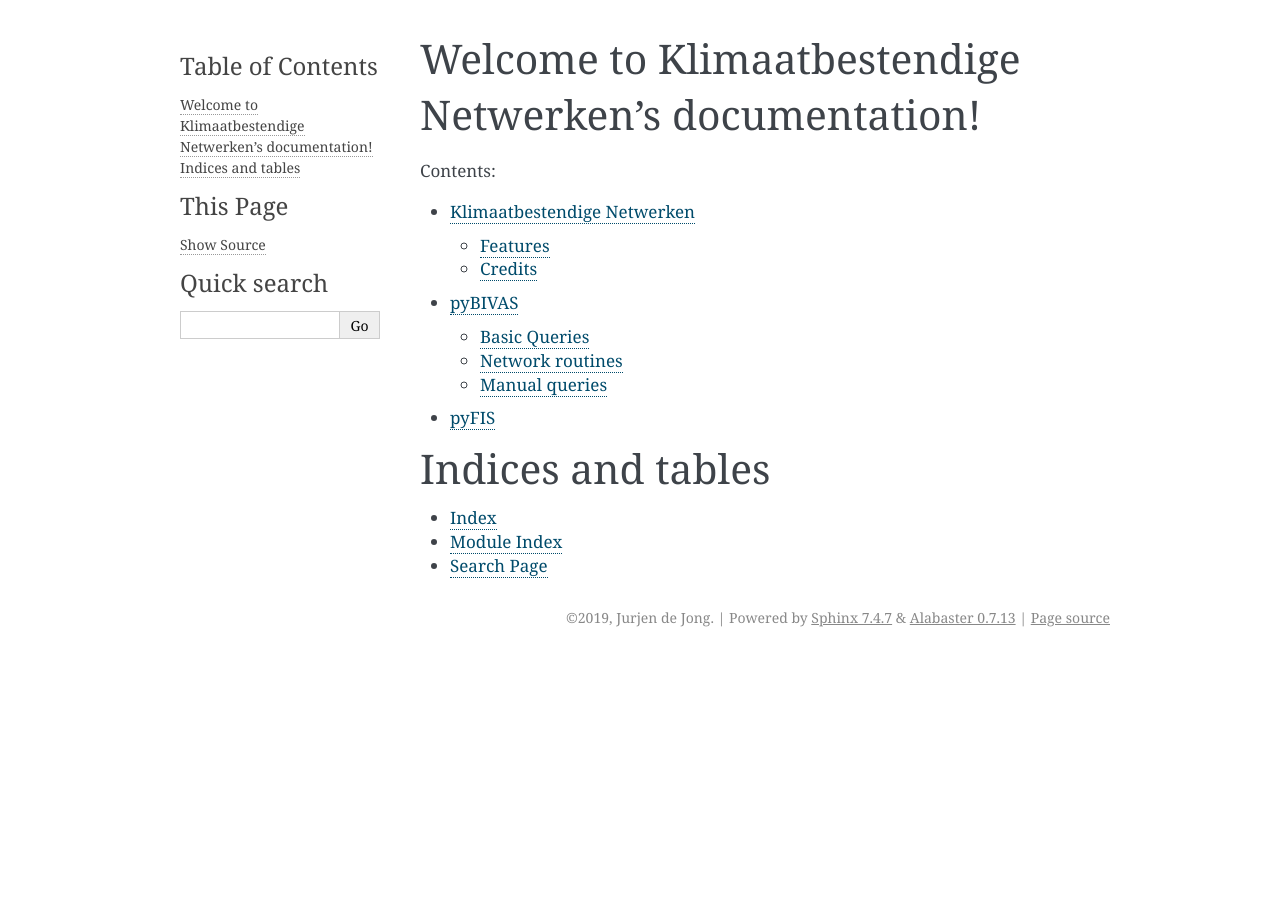
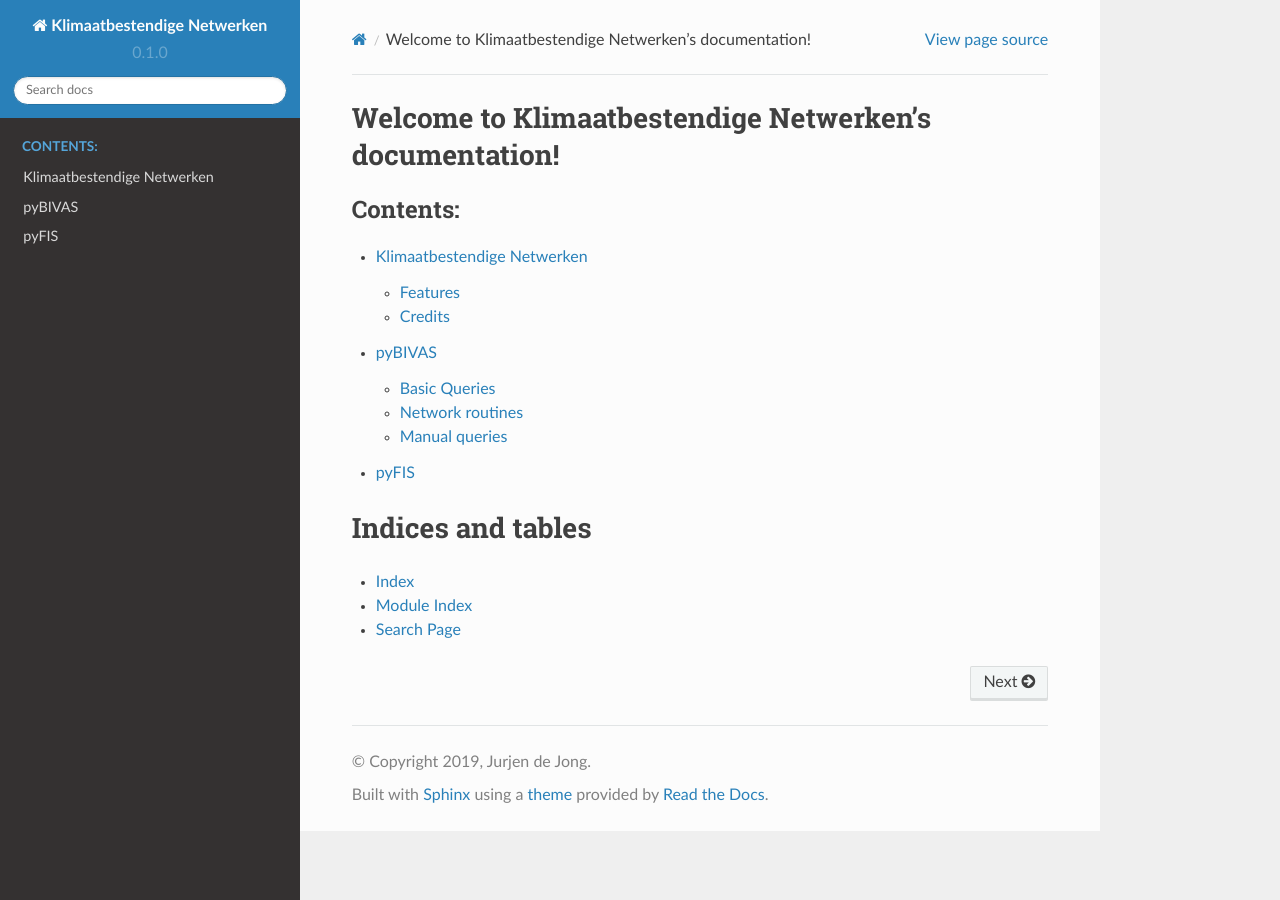
Before and after one commit to jurjendejong/pyBIVAS, a Sphinx documentation site: the page built from docs/index.rst, in a window 1280 px wide. Built offline with Sphinx 7.4.7 and the Read the Docs theme 2.0.0, drawn with Linux system fonts in a browser that asks for light colours.

Commit message:
test with code coverage

```diff
--- a/docs/conf.py
+++ b/docs/conf.py
@@ -84,7 +84,7 @@ todo_include_todos = False
 # The theme to use for HTML and HTML Help pages.  See the documentation for
 # a list of builtin themes.
 #
-html_theme = 'alabaster'
+html_theme = 'sphinx_rtd_theme'
 
 # Theme options are theme-specific and customize the look and feel of a
 # theme further.  For a list of options available for each theme, see the
--- a/klimaatbestendige_netwerken/__init__.py
+++ b/klimaatbestendige_netwerken/__init__.py
@@ -5,3 +5,6 @@
 __author__ = """Jurjen de Jong"""
 __email__ = 'jurjen.dejong@deltares.nl'
 __version__ = '0.1.0'
+
+import pyFIS
+import pyBIVAS
```
Also changed, not shown: .travis.yml, 2 other files.
